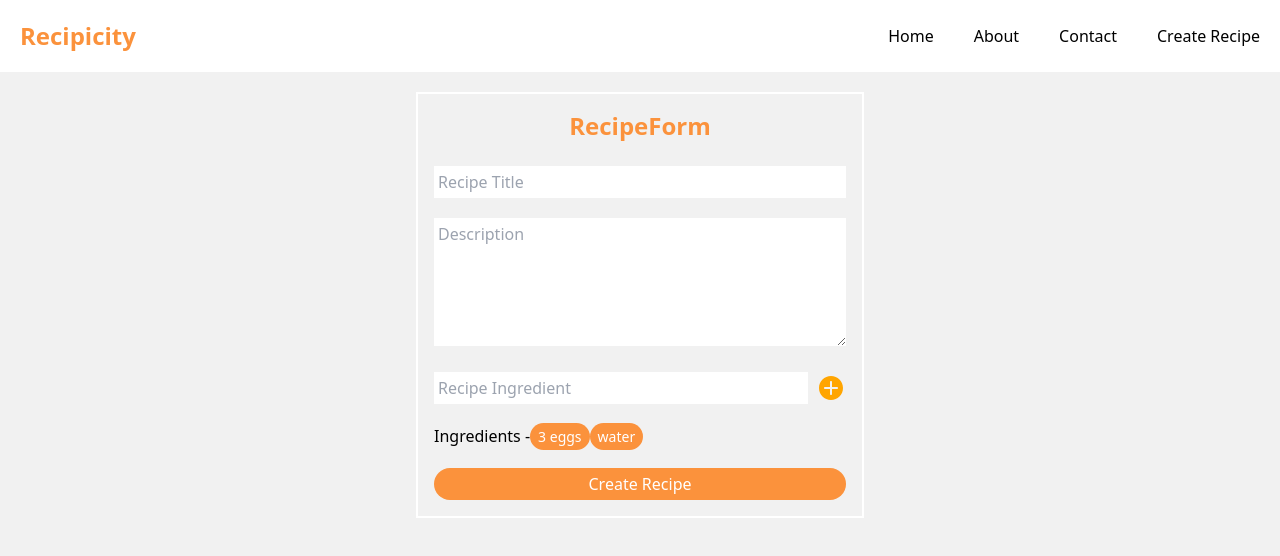
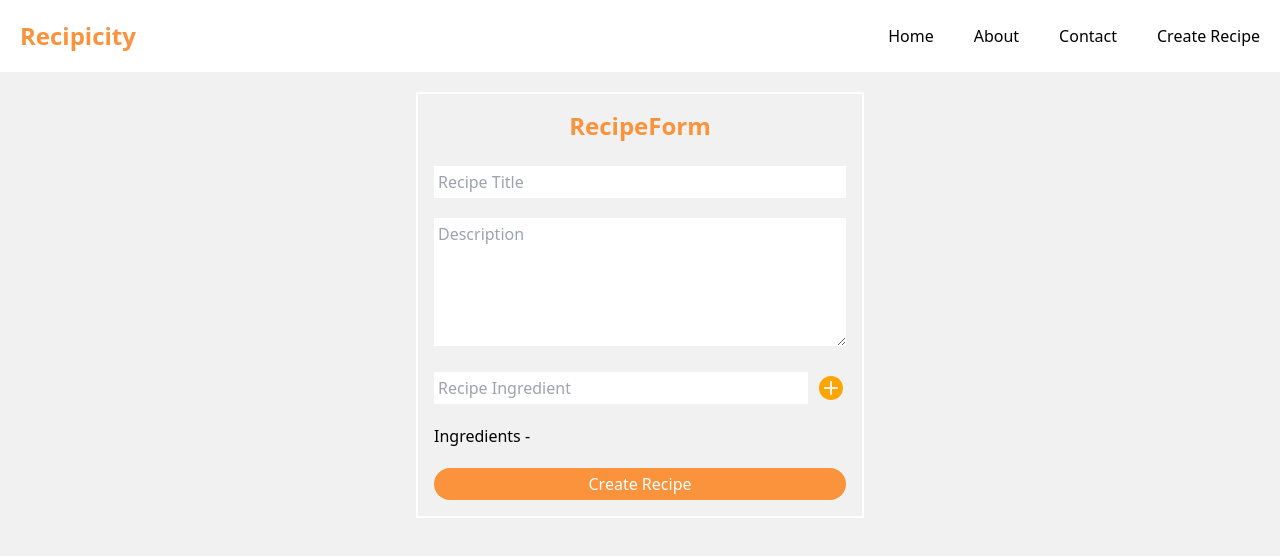
Before and after one commit to Spike4080/mern-stack, a React (Vite) app in the folder frontend/: page /recipes/create in a window 1280 px wide. Shown: the top 556 px of the page. Built offline with nearby package versions, Linux system fonts and the light colour scheme.

Commit message:
add ingredients feature

```diff
--- a/frontend/src/components/Ingredients.jsx
+++ b/frontend/src/components/Ingredients.jsx
@@ -1,6 +1,6 @@
 export default function Ingredients({ingredients}) {
   return (
-    <div>
+    <div className="space-x-1">
         <span>Ingredients -</span>
         {!!ingredients.length && ingredients.map((ingredient,i)=>(
         <span className="bg-orange-400 text-white px-2 py-1 text-sm rounded-full" key={i}>{ingredient}</span>
--- a/frontend/src/pages/RecipeForm.jsx
+++ b/frontend/src/pages/RecipeForm.jsx
@@ -1,7 +1,15 @@
+import { useState } from "react"
 import plus from "../assets/plus.svg"
 import Ingredients from "../components/Ingredients"
 
 export default function RecipeForm() {
+    let [ingresients,setIngredients]=useState([]);
+    let [newIngredients,setnewIngredients]=useState('');
+
+    let addIngredient = () => {
+        setIngredients(prevState=>[newIngredients,...prevState]);
+        setnewIngredients('');
+    }
   return (
     <div className="mx-auto max-w-md border-2 border-white p-4">
         <h1 className="mb-6 text-2xl font-bold text-orange-400 text-center">RecipeForm</h1>
@@ -9,11 +17,11 @@ export default function RecipeForm() {
             <input type="text" placeholder="Recipe Title"  className="w-full p-1"/>
             <textarea rows="5" className="w-full p-1" placeholder="Description"></textarea>
            <div className="flex space-x-2 items-center">
-           <input type="text" placeholder="Recipe Ingredient"  className="w-full p-1"/>
-            <img src={plus} alt="" className="cursor-pointer"/>
+           <input value={newIngredients} onChange={e=>setnewIngredients(e.target.value)} type="text" placeholder="Recipe Ingredient"  className="w-full p-1"/>
+            <img src={plus} alt="" className="cursor-pointer" onClick={addIngredient}/>
            </div>
            <div>
-            <Ingredients ingredients={['3 eggs','water']}/>
+            <Ingredients ingredients={ingresients}/>
            </div>
            <button className="w-full px-3 py-1 rounded-full bg-orange-400 text-white">Create Recipe</button>
         </form>
```
